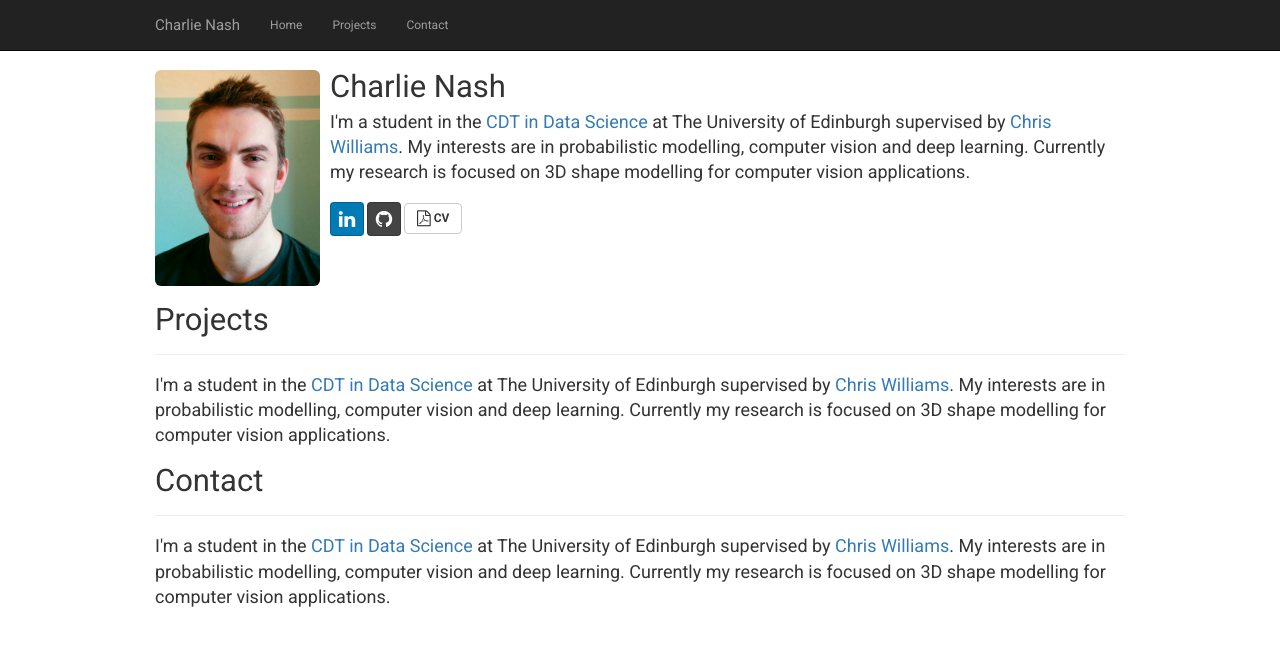
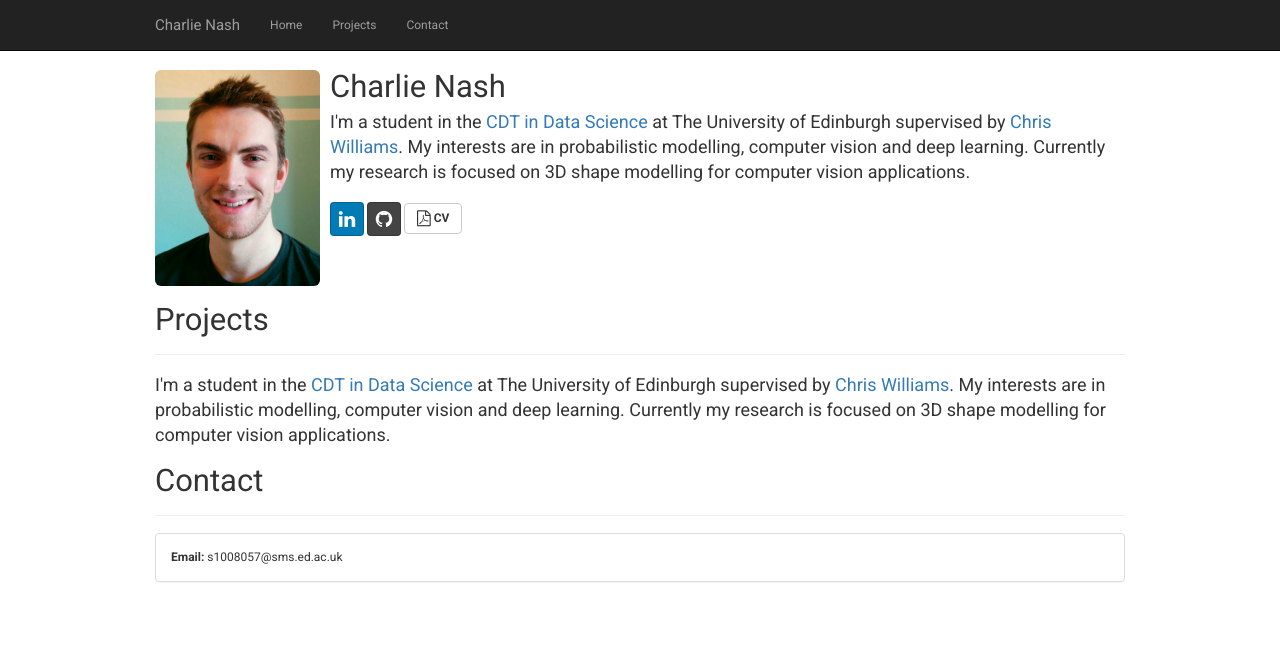
Before and after one commit to charlienash/charlienash.github.io, a Jekyll site: the page index.html, which Jekyll copies as it is, in a window 1280 px wide. Shown: the top 646 px of the page. Built offline with Jekyll 4.4.1, drawn with Linux system fonts in a browser that asks for light colours; nearby versions of some CDN libraries; library files that are not in the unit come from our copies.

Commit message:
Update index.html

```diff
--- a/index.html
+++ b/index.html
@@ -117,9 +117,11 @@
 					<h1 id="Contact">Contact</h1>
 					<hr>
 
-					<!-- Paragraphs -->
-					<!--h3>Paragraphs</h3-->
-					<p class="lead"> I'm a student in the <a href="http://datascience.inf.ed.ac.uk/">CDT in Data Science</a> at The University of Edinburgh supervised by <a href="http://homepages.inf.ed.ac.uk/ckiw/">Chris Williams</a>. My interests are in probabilistic modelling, computer vision and deep learning. Currently my research is focused on 3D shape modelling for computer vision applications.</p>
+					<div class="panel panel-default">
+						<div class="panel-body">
+							<b>Email:</b> s1008057@sms.ed.ac.uk
+						</div>
+					</div>
 
 				</div>
 			</div>
```
